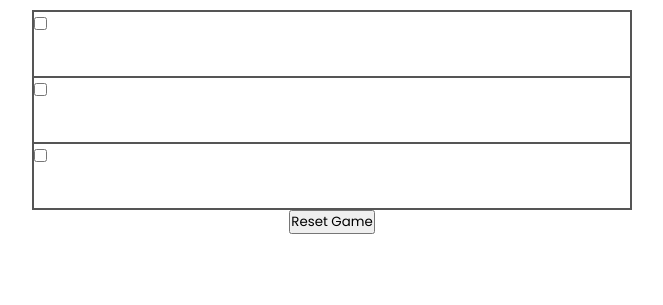
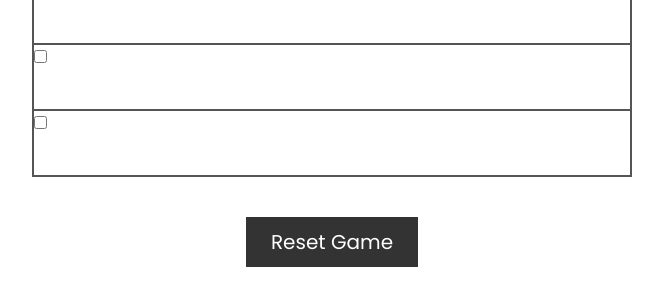
Before and after one commit to CJR85/mario-matching-game, a plain HTML site: page index.html in a window 1280 px wide. Shown: the part 323-628 px from the top of the page, without its empty margins (308-971 px from the left). Drawn offline with Linux system fonts and the light colour scheme.

Commit message:
Style reset button

```diff
--- a/style.css
+++ b/style.css
@@ -81,3 +81,17 @@ h2 {
 .box label input:checked ~ i {
   animation-play-state: paused;
 }
+
+.reset {
+  margin-top: 40px;
+  border: none;
+  font-size: 1.25em;
+  padding: 10px 25px;
+  background: #333;
+  color: #fff;
+}
+
+.reset:active {
+  background: #d63c3c;
+  transform: scale(0.95);
+}
```
